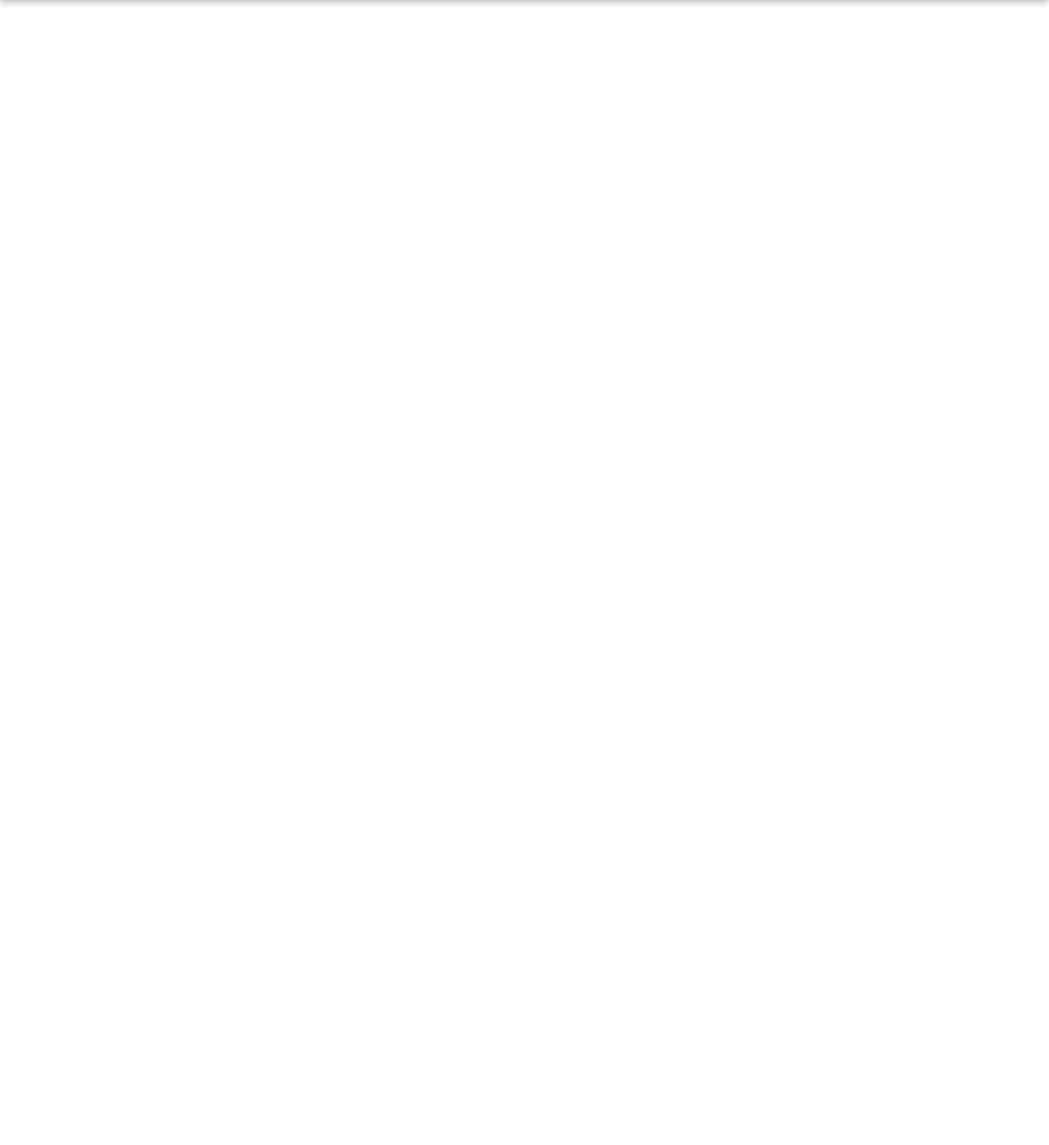
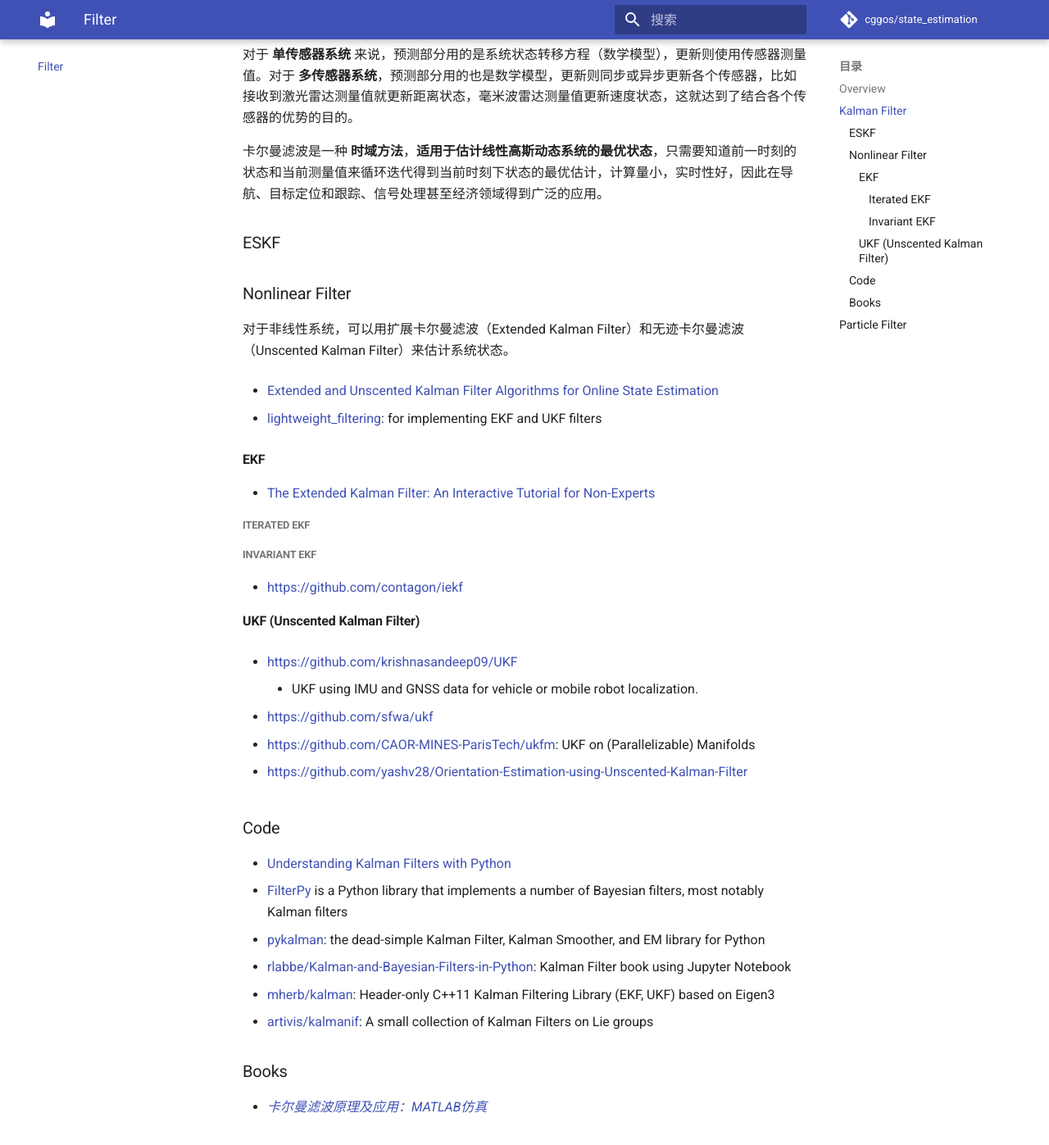
Before and after one commit to cggos/state_estimation, an MkDocs documentation site: the page built from docs/filter/README.md, in a window 1280 px wide and 1400 px high, scrolled down 1400 px. Shown: the top 1397 px of the window at 82% size. Built offline with MkDocs 1.6.1 and Material for MkDocs 9.7.7, drawn with Linux system fonts in a browser that asks for light colours; comment, search, counter and statistics services are not loaded; some of the changed text lies outside the part shown.

Commit message:
update docs

````diff
--- a/docs/filter/README.md
+++ b/docs/filter/README.md
@@ -1,16 +1,107 @@
-# Filter
+# Bayesian Filter
 
 ---
 
+## Overview
+
+* [The Bayesian Filtering Library (BFL)](https://orocos.org/bfl)
+    - [bfl (ROS Wiki)](http://wiki.ros.org/bfl)
+
+* https://github.com/LCAS/bayestracking
+    - C++ framework for Bayesian Filter Tracking (UKF, EKF, Particles)
+
+
 ## Kalman Filter
 
-### EKF
+* [Kalman filter (wikipedia)](https://en.wikipedia.org/wiki/Kalman_filter)
 
-* ESKF
+* [The Kalman Filter](http://www.cs.unc.edu/~welch/kalman/)
+* [Kalman Filter Tutorial](https://www.kalmanfilter.net)
+* [Kalman Filter For Dummies](http://bilgin.esme.org/BitsAndBytes/KalmanFilterforDummies)
 
-* IEKF
+* [Understanding Kalman Filters (mathworks)](https://www.mathworks.com/videos/series/understanding-kalman-filters.html)
+* [THE KALMAN FILTER (ilectureonline)](http://www.ilectureonline.com/lectures/subject/SPECIAL%20TOPICS/26/190)
+* [How a Kalman filter works, in pictures](http://www.bzarg.com/p/how-a-kalman-filter-works-in-pictures/)
 
-### UKF
+* http://greg.czerniak.info/guides/kalman1/
+
+* [卡尔曼滤波的直观理解](https://zhuanlan.zhihu.com/p/32253874)
+
+**Kalman filter equations**
+
+```
+    /*------------------------------------------*\
+     |  Kalman model                              |
+     |                                            |
+     |  state quation                             |
+     |  x(k) = A.x(k-1)+B.u(k)+w(k-1)             |
+     |                                            |
+     |  observations equation                     |
+     |  z(k) = H.x(k)+y(k)                        |
+     |                                            |
+     |  prediction equations                      |
+     |  x^(k) = A.x^(k-1) + B.u(k)                |
+     |  P^(k) = A.P(k-1).A^T + Q                  |
+     |                                            |
+     |  correction equations                      |
+     |  K(k) = P^(k).H^T . (H.P^(k).H^T + R)^-1   |
+     |  x(k) = x^(k) + K(k).(z(k) - H*x^(k))      |
+     |  P(k) = (I - K(k).H).P^(k)                 |
+     |                                            |
+     \*------------------------------------------*/
+```
+
+卡尔曼滤波工作过程分为 **预测和测量更新**，根据上一时刻的状态和系统数学模型预测当前时刻的状态，然后将预测的状态与当前时刻的测量值进行“加权”，加权后的结果作为实际状态的最优估计。
+
+对于 **单传感器系统** 来说，预测部分用的是系统状态转移方程（数学模型），更新则使用传感器测量值。对于 **多传感器系统**，预测部分用的也是数学模型，更新则同步或异步更新各个传感器，比如接收到激光雷达测量值就更新距离状态，毫米波雷达测量值更新速度状态，这就达到了结合各个传感器的优势的目的。
+
+卡尔曼滤波是一种 **时域方法**，**适用于估计线性高斯动态系统的最优状态**，只需要知道前一时刻的状态和当前测量值来循环迭代得到当前时刻下状态的最优估计，计算量小，实时性好，因此在导航、目标定位和跟踪、信号处理甚至经济领域得到广泛的应用。
+
+### ESKF
+
+
+### Nonlinear Filter
+
+对于非线性系统，可以用扩展卡尔曼滤波（Extended Kalman Filter）和无迹卡尔曼滤波（Unscented Kalman Filter）来估计系统状态。
+
+* [Extended and Unscented Kalman Filter Algorithms for Online State Estimation](https://ww2.mathworks.cn/help/control/ug/extended-and-unscented-kalman-filter-algorithms-for-online-state-estimation.html)
+
+* [lightweight_filtering](https://bitbucket.org/bloesch/lightweight_filtering/): for implementing EKF and UKF filters
+
+#### EKF
+
+* [The Extended Kalman Filter: An Interactive Tutorial for Non-Experts](http://home.wlu.edu/~levys/kalman_tutorial/)
+
+##### Iterated EKF
+
+##### Invariant EKF
+
+* https://github.com/contagon/iekf
+
+#### UKF (Unscented Kalman Filter)
+
+* https://github.com/krishnasandeep09/UKF
+    - UKF using IMU and GNSS data for vehicle or mobile robot localization.
+
+* https://github.com/sfwa/ukf
+
+* https://github.com/CAOR-MINES-ParisTech/ukfm: UKF on (Parallelizable) Manifolds
+
+* https://github.com/yashv28/Orientation-Estimation-using-Unscented-Kalman-Filter
+
+
+### Code
+
+* [Understanding Kalman Filters with Python](https://medium.com/@jaems33/understanding-kalman-filters-with-python-2310e87b8f48)
+* [FilterPy](https://filterpy.readthedocs.io/en/latest/) is a Python library that implements a number of Bayesian filters, most notably Kalman filters
+* [pykalman](https://pykalman.github.io/): the dead-simple Kalman Filter, Kalman Smoother, and EM library for Python
+* [rlabbe/Kalman-and-Bayesian-Filters-in-Python](https://github.com/rlabbe/Kalman-and-Bayesian-Filters-in-Python): Kalman Filter book using Jupyter Notebook
+* [mherb/kalman](https://github.com/mherb/kalman): Header-only C++11 Kalman Filtering Library (EKF, UKF) based on Eigen3
+* [artivis/kalmanif](https://github.com/artivis/kalmanif): A small collection of Kalman Filters on Lie groups
+
+### Books
+
+* *[卡尔曼滤波原理及应用：MATLAB仿真](http://yydz.phei.com.cn/book/eebook/%E5%8D%A1%E5%B0%94%E6%9B%BC%E6%BB%A4%E6%B3%A2%E5%8E%9F%E7%90%86%E5%8F%8A%E5%BA%94%E7%94%A8%EF%BC%9Amatlab%E4%BB%BF%E7%9C%9F/)*
 
 
 ## Particle Filter
````
